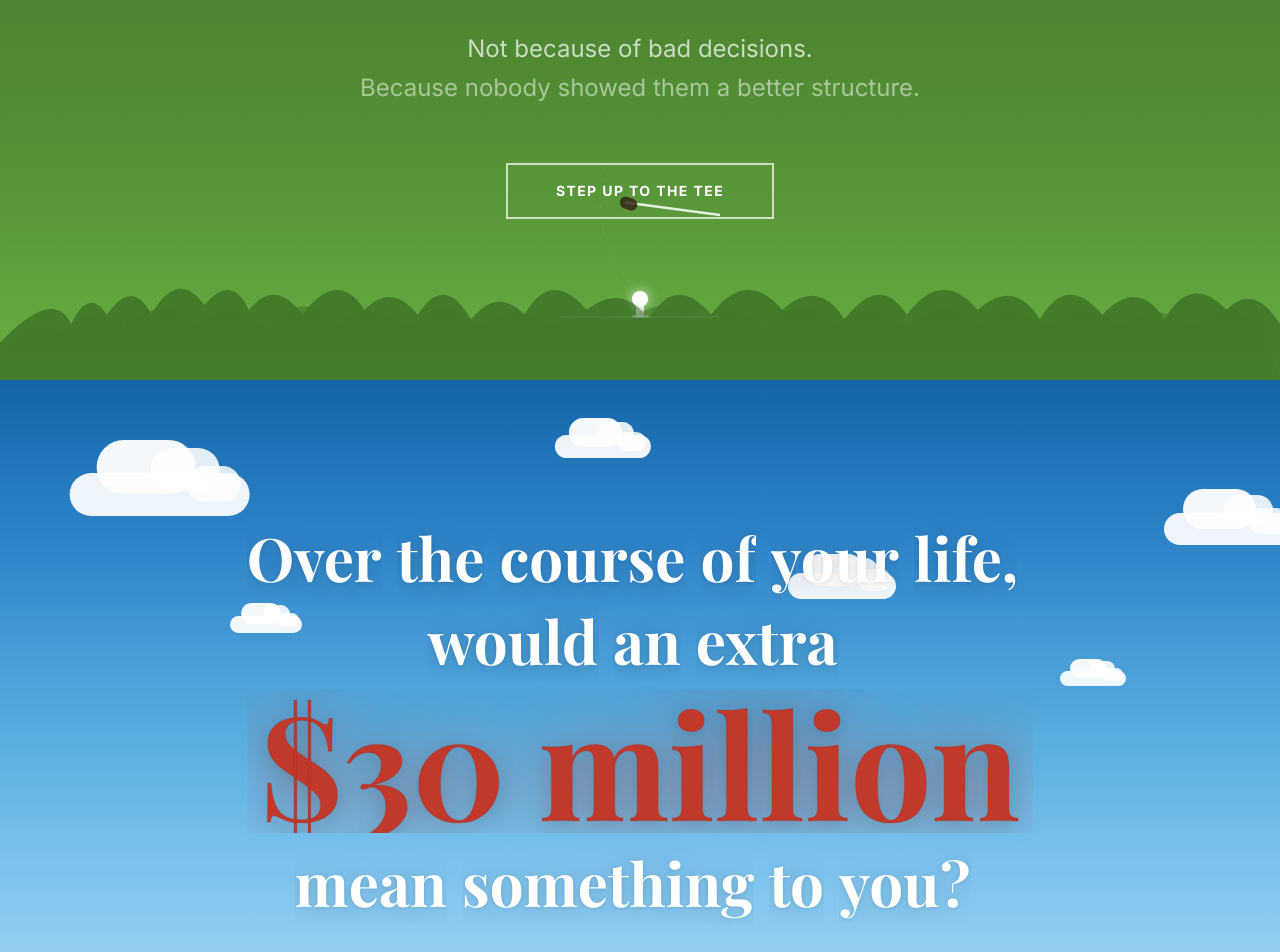
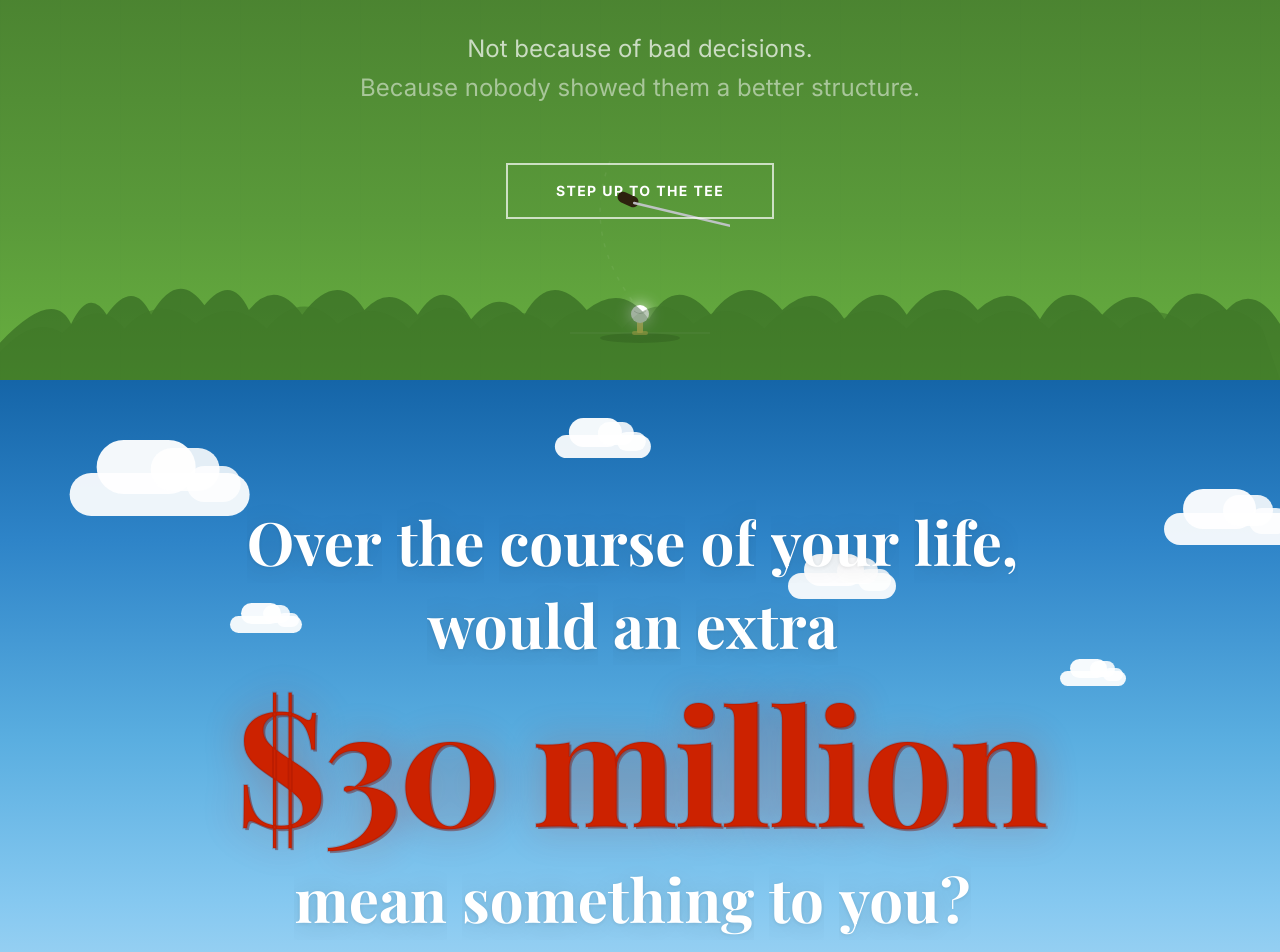
Before and after one commit to tneville65/thebacknine, a Next.js app: page / in a window 1280 px wide. Shown: the part 1220-2172 px from the top of the page. Built offline with nearby package versions, Linux system fonts and the light colour scheme; a web font is replaced by a local one.

Commit message:
fix: $30M bold red visible, ball flies toward viewer + fades into clouds, better club SVG

```diff
--- a/app/page.tsx
+++ b/app/page.tsx
@@ -466,18 +466,21 @@ export default function Page() {
             delay={0.2}
             className="font-serif text-3xl md:text-5xl lg:text-6xl font-bold text-white leading-snug sky-text"
           />
-          <div className="overflow-hidden my-2">
-            <motion.span
-              initial={{ y: "110%" }}
-              whileInView={{ y: "0%" }}
-              viewport={{ once: true }}
-              transition={{ duration: 1, delay: 0.5, ease: [0.16, 1, 0.3, 1] }}
-              className="font-serif font-bold block"
-              style={{ fontSize: "clamp(4rem, 12vw, 9rem)", lineHeight: 1.0, color: "#c0392b", textShadow: "0 0 60px rgba(192,57,43,0.5), 0 4px 20px rgba(0,0,0,0.15)", WebkitTextStroke: "1px rgba(150,20,10,0.2)" }}
+          <FadeUp delay={0.5} className="my-4">
+            <div
+              className="font-serif font-bold text-center"
+              style={{
+                fontSize: "clamp(4.5rem, 13vw, 10rem)",
+                lineHeight: 1.0,
+                color: "#cc2200",
+                textShadow: "2px 2px 0px rgba(120,10,0,0.4), 0 0 40px rgba(200,30,0,0.3)",
+                WebkitTextStroke: "2px rgba(100,0,0,0.15)",
+                letterSpacing: "-0.02em",
+              }}
             >
               $30 million
-            </motion.span>
-          </div>
+            </div>
+          </FadeUp>
           <SplitReveal
             text="mean something to you?"
             delay={0.8}
--- a/components/ClubSwing.tsx
+++ b/components/ClubSwing.tsx
@@ -5,12 +5,11 @@ import { ScrollTrigger } from "gsap/ScrollTrigger";
 
 gsap.registerPlugin(ScrollTrigger);
 
-export default function ClubSwing({ onBallLaunch }: { onBallLaunch?: () => void }) {
+export default function ClubSwing() {
   const sectionRef = useRef<HTMLDivElement>(null);
   const clubRef = useRef<SVGGElement>(null);
-  const ballRef = useRef<SVGCircleElement>(null);
+  const ballRef = useRef<HTMLDivElement>(null);
   const zoomRef = useRef<HTMLDivElement>(null);
-  const arcBallRef = useRef<SVGCircleElement>(null);
 
   useEffect(() => {
     const section = sectionRef.current;
@@ -19,71 +18,136 @@ export default function ClubSwing({ onBallLaunch }: { onBallLaunch?: () => void
     const zoom = zoomRef.current;
     if (!section || !club || !ball || !zoom) return;
 
-    // Start: club up high (backswing)
-    gsap.set(club, { rotation: -70, transformOrigin: "50px 20px" });
-    gsap.set(ball, { opacity: 1 });
+    // Initial state
+    gsap.set(club, { rotation: -65, transformOrigin: "50px 20px" });
+    gsap.set(ball, {
+      opacity: 0,
+      scale: 0.2,
+      x: "-50%",
+      y: "0%",
+      left: "50%",
+      top: "50%",
+      position: "fixed",
+      zIndex: 100,
+    });
     gsap.set(zoom, { scale: 1, y: 0 });
 
     const tl = gsap.timeline({
       scrollTrigger: {
         trigger: section,
-        start: "top 80%",
-        end: "bottom 20%",
-        scrub: 1,
+        start: "top 70%",
+        end: "bottom 10%",
+        scrub: 0.8,
       },
     });
 
-    // Zoom into tee as we approach
-    tl.to(zoom, { scale: 1.8, y: -40, duration: 0.3, ease: "power1.in" }, 0);
+    // Phase 1: Zoom into tee (0 → 0.2)
+    tl.to(zoom, { scale: 2.2, y: -60, duration: 0.2, ease: "power2.in" }, 0);
 
-    // Club swings through — arc from backswing to follow-through
+    // Phase 2: Club swings through impact (0.15 → 0.45)
     tl.to(club, {
-      rotation: 50,
+      rotation: 55,
       transformOrigin: "50px 20px",
-      duration: 0.35,
+      duration: 0.3,
       ease: "power3.in",
     }, 0.15);
 
-    // Ball launches at moment of impact
-    tl.to(ball, { opacity: 0, y: -8, x: 8, duration: 0.1, ease: "power3.out" }, 0.45);
+    // Phase 3: Ball launches TOWARD viewer — grows from small to large (0.4 → 0.85)
+    tl.to(ball, {
+      opacity: 1,
+      scale: 8,
+      y: "-30vh",
+      duration: 0.08,
+      ease: "none",
+    }, 0.4);
 
-    // Zoom out / fade after launch
-    tl.to(zoom, { scale: 1, y: 0, opacity: 0, duration: 0.4, ease: "power2.out" }, 0.5);
+    tl.to(ball, {
+      scale: 18,
+      opacity: 0.6,
+      y: "-50vh",
+      duration: 0.35,
+      ease: "power2.out",
+    }, 0.48);
+
+    // Phase 4: Ball fades into clouds (0.83 → 1.0)
+    tl.to(ball, {
+      scale: 30,
+      opacity: 0,
+      y: "-65vh",
+      duration: 0.17,
+      ease: "power1.in",
+    }, 0.83);
+
+    // Zoom back out and fade scene
+    tl.to(zoom, {
+      scale: 1,
+      y: 0,
+      opacity: 0,
+      duration: 0.4,
+      ease: "power2.inOut",
+    }, 0.55);
 
     return () => ScrollTrigger.getAll().forEach(t => { if (t.vars?.trigger === section) t.kill(); });
   }, []);
 
   return (
-    <div ref={sectionRef} className="absolute inset-0 flex items-end justify-center pb-12 pointer-events-none z-10">
-      <div ref={zoomRef} className="flex flex-col items-center">
-        <svg width="160" height="200" viewBox="0 0 160 200" fill="none" xmlns="http://www.w3.org/2000/svg">
-          {/* Ground line */}
-          <line x1="0" y1="185" x2="160" y2="185" stroke="rgba(255,255,255,0.2)" strokeWidth="1" />
+    <div ref={sectionRef} className="absolute inset-0 flex items-end justify-center pb-8 z-10">
+      {/* Ball — fixed position, grows toward viewer */}
+      <div
+        ref={ballRef}
+        style={{
+          position: "fixed",
+          width: 20,
+          height: 20,
+          borderRadius: "50%",
+          background: "radial-gradient(circle at 35% 35%, #ffffff, #e0e0e0)",
+          boxShadow: "0 0 20px rgba(255,255,255,0.9), 0 0 60px rgba(255,255,255,0.4)",
+          pointerEvents: "none",
+          zIndex: 100,
+          opacity: 0,
+          transformOrigin: "center center",
+        }}
+      />
 
-          {/* Tee */}
-          <rect x="76" y="170" width="8" height="15" rx="1" fill="rgba(255,255,255,0.7)" />
-          <rect x="72" y="183" width="16" height="3" rx="1.5" fill="rgba(255,255,255,0.5)" />
+      {/* Club + tee SVG */}
+      <div ref={zoomRef} className="flex flex-col items-center pointer-events-none">
+        <svg width="180" height="220" viewBox="0 0 180 220" fill="none" xmlns="http://www.w3.org/2000/svg">
+          {/* Ground shadow */}
+          <ellipse cx="90" cy="210" rx="40" ry="5" fill="rgba(0,0,0,0.15)" />
 
-          {/* Ball on tee */}
-          <circle ref={ballRef} cx="80" cy="167" r="8" fill="white" style={{ filter: "drop-shadow(0 0 6px rgba(255,255,255,0.8))" }} />
+          {/* Ground */}
+          <line x1="20" y1="205" x2="160" y2="205" stroke="rgba(255,255,255,0.15)" strokeWidth="1" />
+
+          {/* Tee post */}
+          <rect x="87" y="190" width="6" height="15" rx="1.5" fill="rgba(255,220,100,0.9)" />
+          {/* Tee base */}
+          <rect x="82" y="203" width="16" height="4" rx="2" fill="rgba(255,220,100,0.6)" />
+
+          {/* Ball on tee (disappears on impact) */}
+          <circle cx="90" cy="186" r="9" fill="white" style={{ filter: "drop-shadow(0 0 8px rgba(255,255,255,0.9))" }} />
+          {/* Ball seam */}
+          <path d="M 84 183 Q 90 188 96 183" stroke="rgba(180,180,180,0.5)" strokeWidth="1" fill="none" />
 
           {/* Golf club */}
           <g ref={clubRef}>
+            {/* Grip */}
+            <rect x="55" y="15" width="11" height="22" rx="5.5" fill="rgba(40,20,10,0.9)" />
             {/* Shaft */}
-            <line x1="50" y1="20" x2="82" y2="164" stroke="rgba(255,255,255,0.85)" strokeWidth="2.5" strokeLinecap="round" />
-            {/* Club head */}
-            <ellipse cx="85" cy="170" rx="14" ry="6" fill="rgba(200,200,210,0.9)" stroke="rgba(255,255,255,0.6)" strokeWidth="1" />
-            {/* Grip */}
-            <rect x="44" y="14" width="12" height="18" rx="6" fill="rgba(50,30,20,0.8)" />
+            <line x1="60" y1="33" x2="91" y2="184" stroke="rgba(200,200,210,0.9)" strokeWidth="2.5" strokeLinecap="round" />
+            {/* Club head (driver) */}
+            <path d="M 80 188 Q 86 178 100 180 Q 110 182 108 192 Q 104 200 90 198 Q 78 196 80 188 Z"
+              fill="rgba(160,170,190,0.95)" stroke="rgba(220,225,235,0.8)" strokeWidth="1" />
+            {/* Club face line */}
+            <line x1="83" y1="192" x2="105" y2="187" stroke="rgba(255,255,255,0.3)" strokeWidth="0.75" />
           </g>
 
-          {/* Swing arc guide (ghost) */}
+          {/* Backswing trail arc */}
           <path
-            d="M 50 20 Q 20 100 82 164"
+            d="M 60 33 Q 30 110 91 184"
             fill="none"
-            stroke="rgba(255,255,255,0.08)"
-            strokeWidth="1"
-            strokeDasharray="3 6"
+            stroke="rgba(255,255,255,0.06)"
+            strokeWidth="1.5"
+            strokeDasharray="4 8"
           />
         </svg>
       </div>
```
